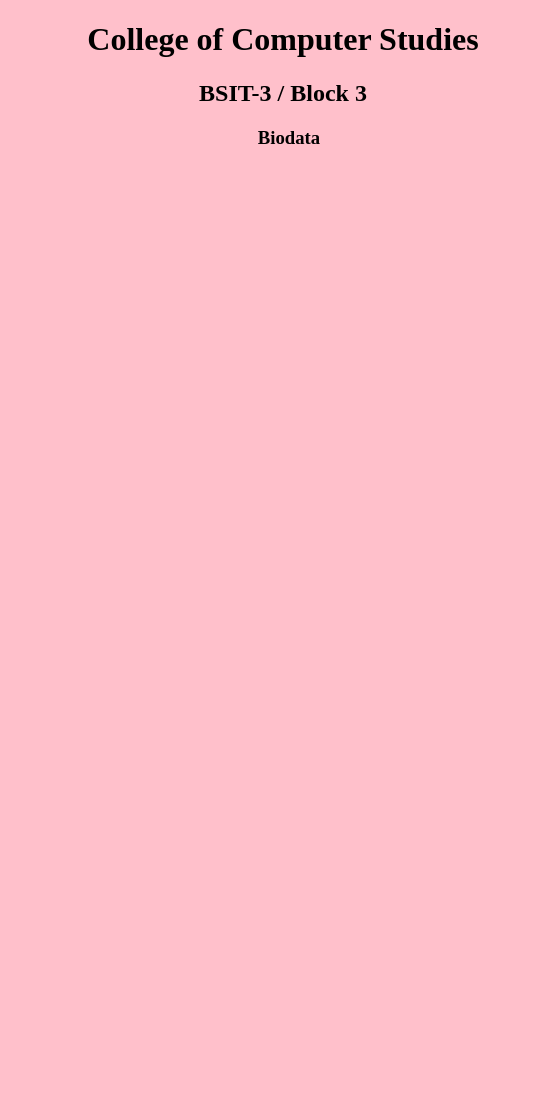
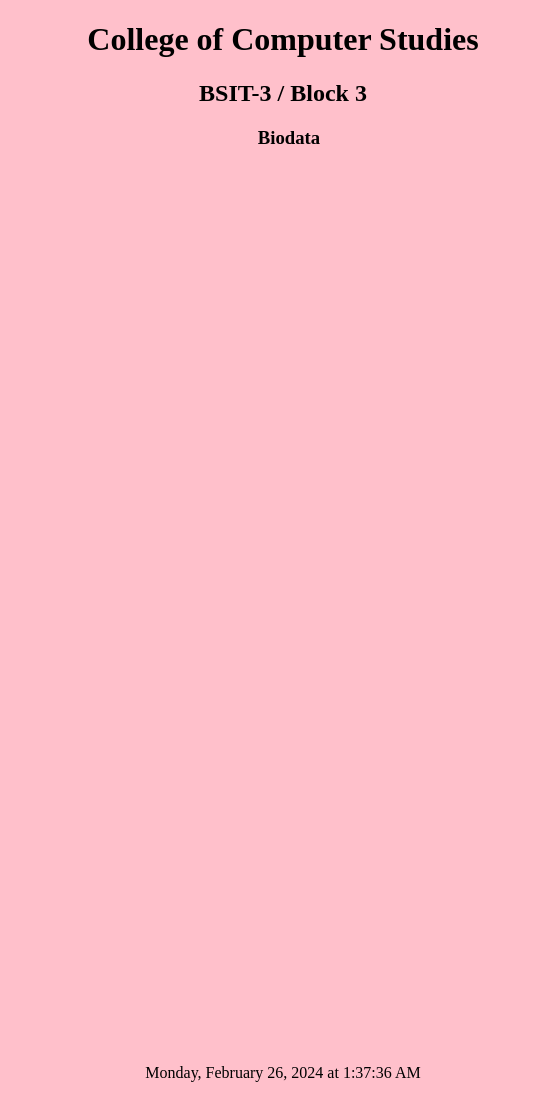
Before and after one commit to Gilnamae/B3_11_Salva, a plain HTML site: page index.html in a window 1280 px wide. Shown: the full height of the page, 357-890 px from the left. Before the commit the page ends 1064 px from the top, so only its background shows below. Drawn offline with Linux system fonts and the light colour scheme.

Commit message:
Add 2 Features

```diff
--- /dev/null
+++ b/date.js
@@ -0,0 +1,7 @@
+function getCurrentDateTime() {
+    const currentDateTime = new Date();
+    const options = { weekday: 'long', year: 'numeric', month: 'long', day: 'numeric', hour: 'numeric', minute: 'numeric', second: 'numeric', hour12: true };
+    return currentDateTime.toLocaleString('en-US', options);
+}
+
+document.getElementById("date-time").textContent = getCurrentDateTime();
--- a/index.html
+++ b/index.html
@@ -57,7 +57,7 @@
     <p id="date-time"></p>
     </div>
 
- <script src="datetime.js"></script>
+ <script src="date.js"></script>
 
 </body>
 </html>
--- a/style.css
+++ b/style.css
@@ -26,3 +26,6 @@ body{
     height:230px;
     width: 345px;
 }
+.time p{
+    text-align:center;
+}
```
